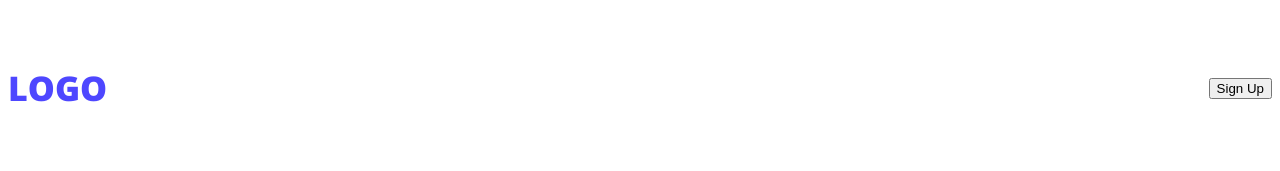
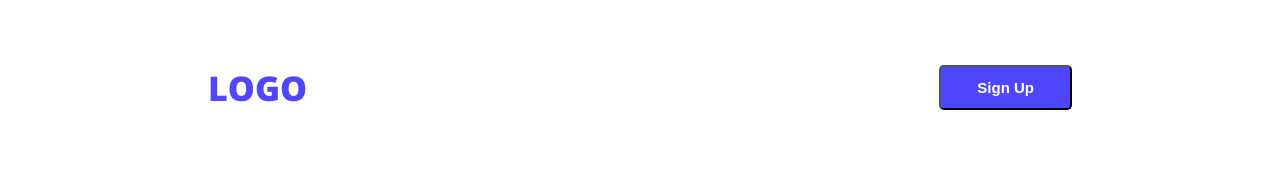
Before and after one commit to pinky288/Assignment-1-repo, a plain HTML site: page index.html in a window 1280 px wide. Drawn offline with nearby package versions, Linux system fonts and the light colour scheme.

Commit message:
first commit

```diff
--- a/Styles/assignment.css
+++ b/Styles/assignment.css
@@ -10,11 +10,21 @@
 .text-primary{
     color: #4e47ff;
 }
+
+.btn-primary{
+    background-color: #4e47ff;
+    font-weight:bold;
+    color: #ffffff;
+    font-size: 15px;
+    padding: 12px 36px;
+    border-radius: 5px;
+}
 /* nav styles */
 nav{
     display: flex;
     align-items: center;
     justify-content:space-between;
+    margin: 0px 200px;
 }
 .nav-title{
     font-weight: 800;
--- a/index.html
+++ b/index.html
@@ -14,7 +14,7 @@
         <nav>
             <h5 class="nav-title" style="color:#4e47ff;">LOGO</h5>
             <ul>
-                <li><a href=""><button>Sign Up</button></a></li>
+                <li><a href=""><button class="btn-primary">Sign Up</button></a></li>
             </ul>
         </nav>
 
```
